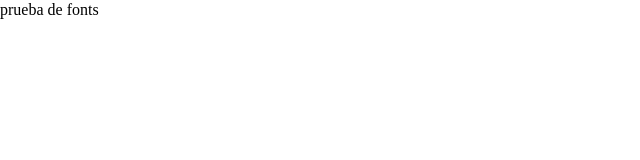
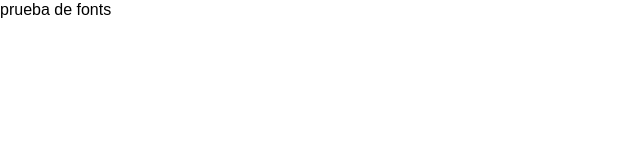
Before and after one commit to AvaleroI/web_project_coffeeshop, a plain HTML site: page index.html in a window 1280 px wide. Shown: the full height of the page, 0-640 px from the left. Drawn offline with Linux system fonts and the light colour scheme.

Commit message:
primer proyecto desde cero

```diff
--- a/pages/index.css
+++ b/pages/index.css
@@ -2,7 +2,7 @@
   min-width: 1100px;
   max-width: 1600px;
   margin: auto;
-  font-family: Arial sans-serif;
+  font-family: "Intel", Arial, sans-serif;
   font-size: 16px;
   line-height: 20px;
 }
```
